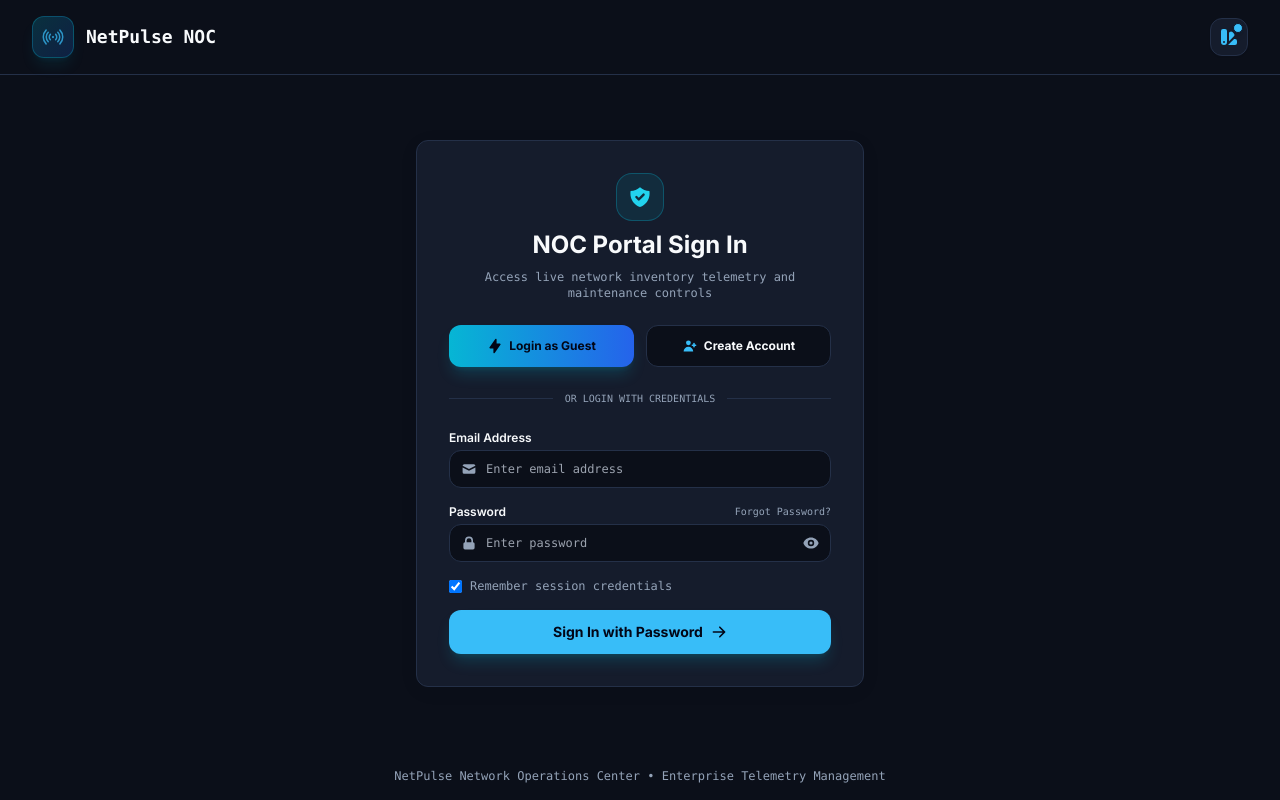
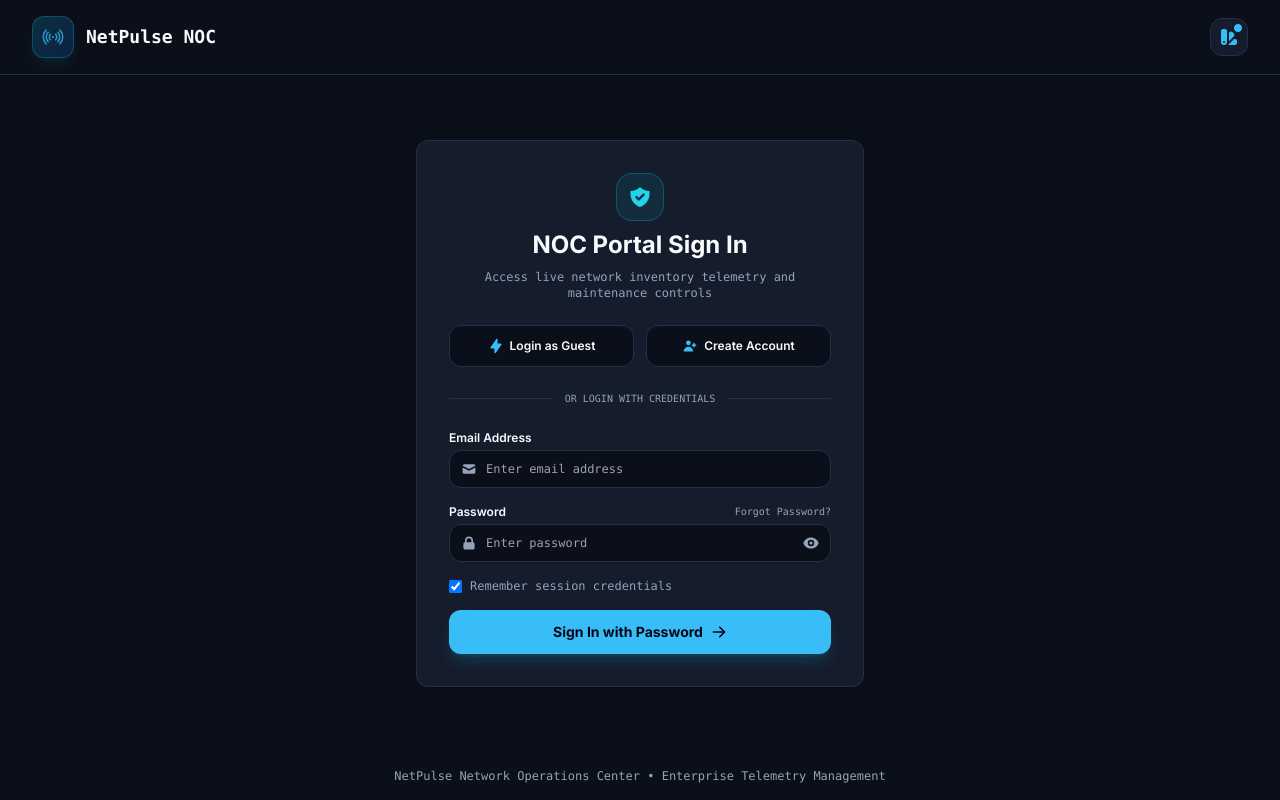
Before and after one commit to AhadBagwan/network-device-inventory-manager, a React (Vite) app in the folder frontend/: page /login in a window 1280 px wide. Built offline with nearby package versions, Linux system fonts and the light colour scheme.

Commit message:
Update Login as Guest button styling to clean neutral button design

```diff
--- a/frontend/src/pages/Login.jsx
+++ b/frontend/src/pages/Login.jsx
@@ -91,20 +91,20 @@ const Login = () => {
             </p>
           </div>
 
-          {/* 2 PRIMARY ACCESS OPTIONS: GUEST ACCESS OR CREATE ACCOUNT */}
+          {/* 2 EQUAL NORMAL ACCESS OPTIONS: GUEST ACCESS OR CREATE ACCOUNT */}
           <div className="grid grid-cols-1 sm:grid-cols-2 gap-3">
             <button
               type="button"
               onClick={handleGuestLogin}
-              className="py-3 px-3 rounded-xl bg-gradient-to-r from-cyan-500 to-blue-600 text-slate-950 font-extrabold shadow-lg shadow-cyan-500/20 hover:brightness-110 transition-all active:scale-95 flex items-center justify-center gap-1.5 text-xs"
+              className="py-3 px-3 rounded-xl bg-[var(--bg-main)] border border-[var(--border-color)] text-[var(--text-main)] hover:bg-[var(--bg-hover)] hover:text-[var(--accent-color)] font-semibold transition-all active:scale-95 flex items-center justify-center gap-1.5 text-xs"
             >
-              <HiLightningBolt className="w-4 h-4 text-slate-950" />
+              <HiLightningBolt className="w-4 h-4 text-[var(--accent-color)]" />
               <span>Login as Guest</span>
             </button>
 
             <Link
               to="/register"
-              className="py-3 px-3 rounded-xl bg-[var(--bg-main)] border border-[var(--border-color)] text-[var(--text-main)] hover:bg-[var(--bg-hover)] font-bold transition-all active:scale-95 flex items-center justify-center gap-1.5 text-xs text-center"
+              className="py-3 px-3 rounded-xl bg-[var(--bg-main)] border border-[var(--border-color)] text-[var(--text-main)] hover:bg-[var(--bg-hover)] hover:text-[var(--accent-color)] font-semibold transition-all active:scale-95 flex items-center justify-center gap-1.5 text-xs text-center"
             >
               <HiUserAdd className="w-4 h-4 text-[var(--accent-color)]" />
               <span>Create Account</span>
```
Also changed, not shown: 2 other files (tests, documents, lock files or other folders).
